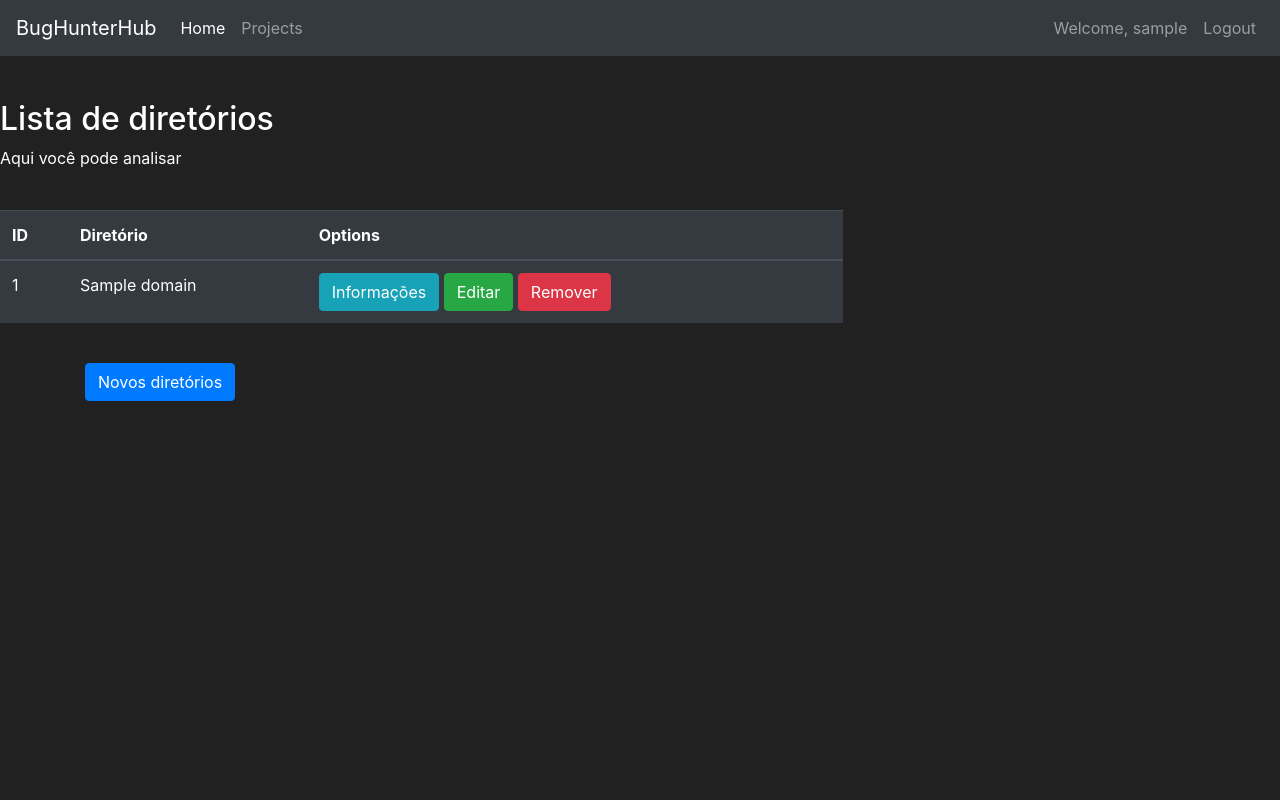
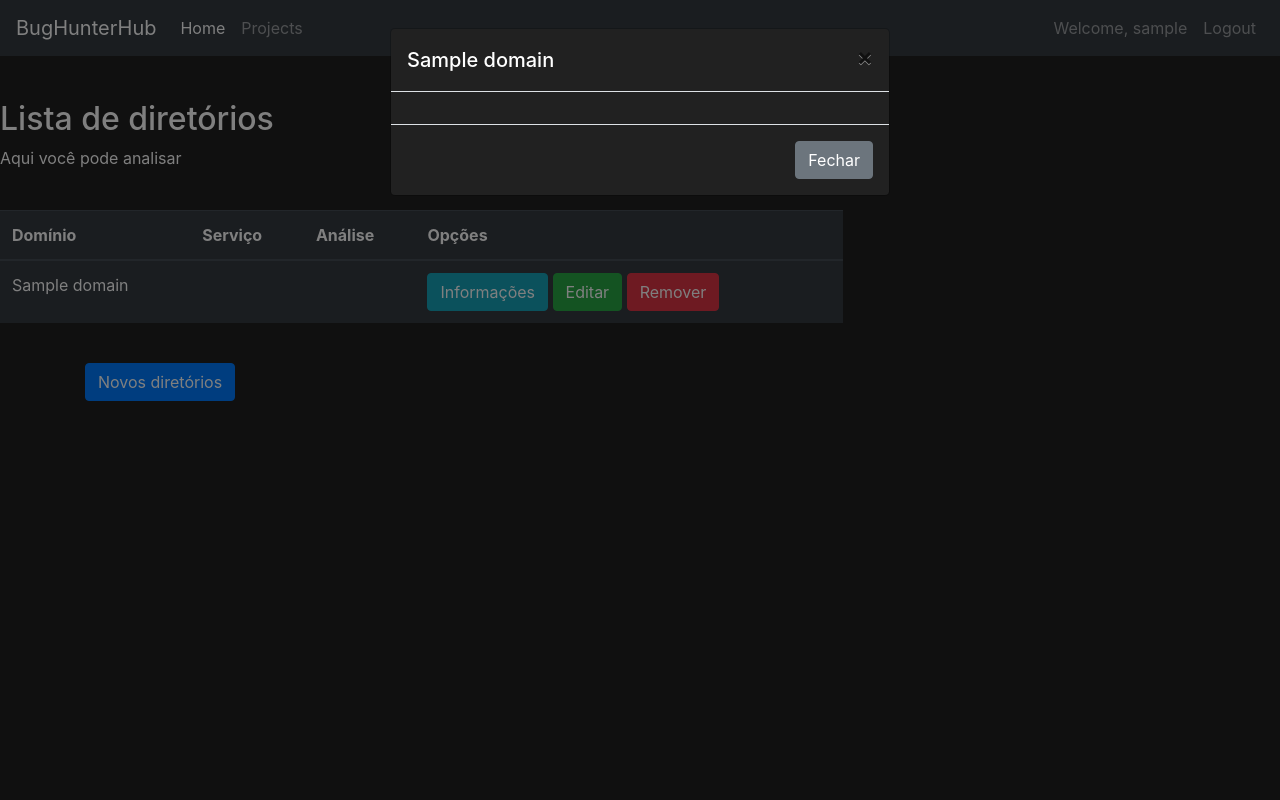
Before and after one commit to IgorLucindo/Augusto-Igor, a Flask app: a page that uses bughunter/templates/domains.html in a window 1280 px wide, after a click on "Informações". Run offline with Flask 2, Linux system fonts and the light colour scheme; a user stored in the database is signed in; tables that the repository leaves empty hold one stand-in row (values such as "Sample post"); some libraries are stand-ins or nearby versions.

Commit message:
adicionei os modals

```diff
--- a/bughunter/forms.py
+++ b/bughunter/forms.py
@@ -38,3 +38,6 @@ class ProjectForm(FlaskForm):
 class DomainForm(FlaskForm):
      directory= TextAreaField(label='Insira novos diretórios a serem analisados: ', validators=[DataRequired()])
      submit = SubmitField(label='Adicionar')
+
+class DelDomainForm(FlaskForm):
+     submit = SubmitField(label='Remover')
--- a/bughunter/routes.py
+++ b/bughunter/routes.py
@@ -2,7 +2,7 @@ from bughunter import app, images
 from flask import render_template, redirect, url_for, flash, request
 # from werkzeug.utils import secure_filename
 from bughunter.models import User, Project, Domain
-from bughunter.forms import RegisterForm, LoginForm, ProjectForm, DomainForm
+from bughunter.forms import RegisterForm, LoginForm, ProjectForm, DomainForm, DelDomainForm
 from bughunter import db
 from flask_login import login_user, logout_user, login_required, current_user
 from datetime import date
@@ -48,24 +48,36 @@ def projects_page():
 @app.route('/projects/<project>', methods=['GET', 'POST'])
 @login_required
 def directories_page(project):
-    form = DomainForm()
+    create_domain_form = DomainForm()
+    delete_domain_form = DelDomainForm()
     if request.method == "POST":
-        if form.is_submitted():
-            for directory in form.directory.data.splitlines():
+        if create_domain_form.validate_on_submit():
+            for directory in create_domain_form.directory.data.splitlines():
                 domain_to_create = Domain(name=directory,
                                 project=Project.query.filter_by(name=project).first().id)
                 db.session.add(domain_to_create)
             db.session.commit()
 
 
-        if form.errors != {}: #If there are not errors from the validations
-            for err_msg in form.errors.values():
+        if create_domain_form.errors != {}: #If there are not errors from the validations
+            for err_msg in create_domain_form.errors.values():
                 flash(f'Ocorreu um erro ao adicionar diretórios ao projeto: {err_msg}', category='danger')
+
+        #Delete Item Logic
+
+        if delete_domain_form.validate_on_submit():
+            to_delete_domain = request.form.get('deleted_domain')
+            Domain.query.filter_by(name=to_delete_domain).delete()
+            pass
+
+        if delete_domain_form.errors != {}: #If there are not errors from the validations
+            for err_msg in create_domain_form.errors.values():
+                flash(f'Ocorreu um erro ao remover o diretório: {err_msg}', category='danger')
 
         return redirect(url_for('directories_page', project=project))
     if request.method == "GET":
         domains = Domain.query.filter_by(project=Project.query.filter_by(name=project).first().id)
-        return render_template('domains.html', form=form, domains=domains)
+        return render_template('domains.html', create_domain_form=create_domain_form, delete_domain_form=delete_domain_form,domains=domains)
 
 @app.route('/deleteproject/<project>')
 @login_required
--- a/bughunter/templates/domains.html
+++ b/bughunter/templates/domains.html
@@ -15,9 +15,10 @@ Domains Page
         <thead>
            <tr>
               <!-- Your Columns HERE -->
-              <th scope="col">ID</th>
-              <th scope="col">Diretório</th>
-              <th scope="col">Options</th>
+              <th scope="col">Domínio</th>
+              <th scope="col">Serviço</th>
+              <th scope="col">Análise</th>
+              <th scope="col">Opções</th>
            </tr>
         </thead>
         <tbody>
@@ -25,12 +26,13 @@ Domains Page
            {% for domain in domains %}
            {% include 'includes/domains_modals.html' %}
            <tr>
-              <td>{{ domain.id }}</td>
               <td>{{ domain.name }}</td>
+              <td></td>
+              <td></td>
               <td>
                  <button class="btn btn-outline btn-info" data-toggle="modal" data-target="#Modal-MoreInfo-{{ domain.id }}">Informações</button>
-                 <button class="btn btn-outline btn-success" data-toggle="modal" data-target="#Modal-PurchaseConfirm-{{ domain.id }}">Editar</button>
-                 <button class="btn btn-outline btn-danger" data-toggle="modal" data-target="#Modal-PurchaseConfirm-{{ domain.id }}">Remover</button>
+                 <button class="btn btn-outline btn-success" data-toggle="modal" data-target="#Modal-Edit-{{ domain.id }}">Editar</button>
+                 <button class="btn btn-outline btn-danger" data-toggle="modal" data-target="#Modal-Remove-{{ domain.id }}">Remover</button>
               </td>
            </tr>
            {% endfor %}
@@ -49,14 +51,14 @@ Domains Page
           <div class="collapse" id="collapseExample" >
             <div class="card card-body bg-dark">
                 <form method="POST" class="form-signin" style="color:white" enctype="multipart/form-data">
-                    {{ form.hidden_tag() }}
+                    {{ create_domain_form.hidden_tag() }}
 
-                    {{ form.directory.label() }}
-                    {{ form.directory(class="form-control", placeholder="Insira novos diretórios a serem analisados: ", rows=5) }}
+                    {{ create_domain_form.directory.label() }}
+                    {{ create_domain_form.directory(class="form-control", placeholder="Lista de diretórios", rows=5) }}
 
                     <br>
 
-                    {{ form.submit(class="btn btn-lg btn-block btn-primary") }}
+                    {{ create_domain_form.submit(class="btn btn-lg btn-block btn-primary") }}
 
                 </form>
             </div>
--- a/bughunter/templates/includes/domains_modals.html
+++ b/bughunter/templates/includes/domains_modals.html
@@ -0,0 +1,92 @@
+<style>
+    .modal-content {
+      background-color: #212121
+    }
+  </style>
+<!-- Informações do domínio -->
+<div class="modal fade" id="Modal-MoreInfo-{{ domain.id }}"
+tabindex="-1"
+aria-labelledby="exampleModalLabel" aria-hidden="true">
+<div class="modal-dialog">
+<div class="modal-content">
+ <div class="modal-header">
+   <h5 class="modal-title" id="ModalLabel">
+     <!-- -->
+     {{ domain.name }}
+   </h5>
+   <button type="button" class="close"
+           data-dismiss="modal" aria-label="Close">
+     <span aria-hidden="true">&times;</span>
+   </button>
+ </div>
+ <div class="modal-body">
+ </div>
+ <div class="modal-footer">
+   <button type="button" class="btn btn-secondary"
+           data-dismiss="modal">Fechar
+   </button>
+ </div>
+</div>
+</div>
+</div>
+<!-- Editar -->
+<div class="modal fade" id="Modal-Edit-{{ domain.id }}"
+tabindex="-1"
+aria-labelledby="exampleModalLabel" aria-hidden="true">
+<div class="modal-dialog">
+<div class="modal-content">
+ <div class="modal-header">
+   <h5 class="modal-title" id="ModalLabel">
+     <!-- -->
+     {{ domain.name }}
+   </h5>
+   <button type="button" class="close"
+           data-dismiss="modal" aria-label="Close">
+     <span aria-hidden="true">&times;</span>
+   </button>
+ </div>
+ <div class="modal-body">
+ </div>
+ <div class="modal-footer">
+   <button type="button" class="btn btn-secondary"
+           data-dismiss="modal">Fechar
+   </button>
+ </div>
+</div>
+</div>
+</div>
+<!-- Remover -->
+<div class="modal fade" id="Modal-Remove-{{ domain.id }}"
+tabindex="-1"
+aria-labelledby="exampleModalLabel" aria-hidden="true">
+<div class="modal-dialog">
+<div class="modal-content">
+ <div class="modal-header">
+   <h5 class="modal-title" id="ModalLabel">
+     <!-- -->
+     {{ domain.name }}
+   </h5>
+   <button type="button" class="close"
+           data-dismiss="modal" aria-label="Close">
+     <span aria-hidden="true">&times;</span>
+   </button>
+ </div>
+ <div class="modal-body">
+    <form method="POST">
+        {{ delete_domain_form.hidden_tag() }}
+        <h4 class="text-center">
+          Você tem certeza que quer deletar o domínio <strong>{{ domain.name }}</strong>?
+        </h4>
+        <br>
+        <input id="deleted_domain" name="deleted_domain" type="hidden" value="{{ domain.name }}">
+        {{ delete_domain_form.submit(class="btn btn-outline-danger btn-block") }}
+      </form>
+ </div>
+ <div class="modal-footer">
+   <button type="button" class="btn btn-secondary"
+           data-dismiss="modal">Fechar
+   </button>
+ </div>
+</div>
+</div>
+</div>
```
